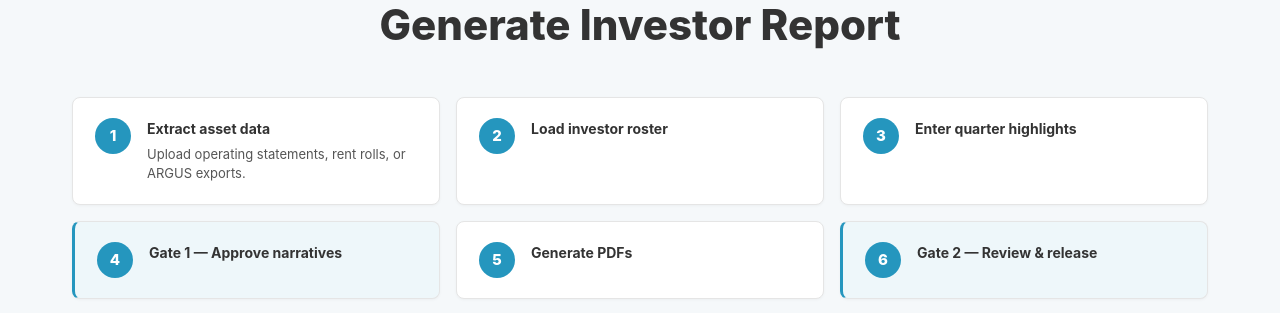
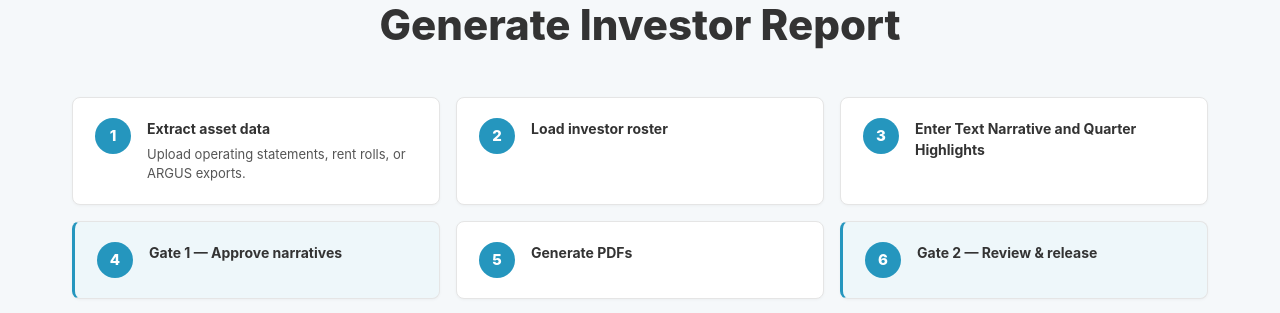
Before and after one commit to akim777-cyb/snowball-reporting, a Flask app: page / in a window 1280 px wide. Shown: the part 163-476 px from the top of the page. Run offline with Flask 3, Linux system fonts and the light colour scheme.

Commit message:
Rename step 3 heading on landing page

```diff
--- a/templates/landing.html
+++ b/templates/landing.html
@@ -25,7 +25,7 @@
             <div class="pipeline-card">
                 <div class="pipeline-num">3</div>
                 <div class="pipeline-body">
-                    <h4>Enter quarter highlights</h4>
+                    <h4>Enter Text Narrative and Quarter Highlights</h4>
                 </div>
             </div>
         </div>
```
